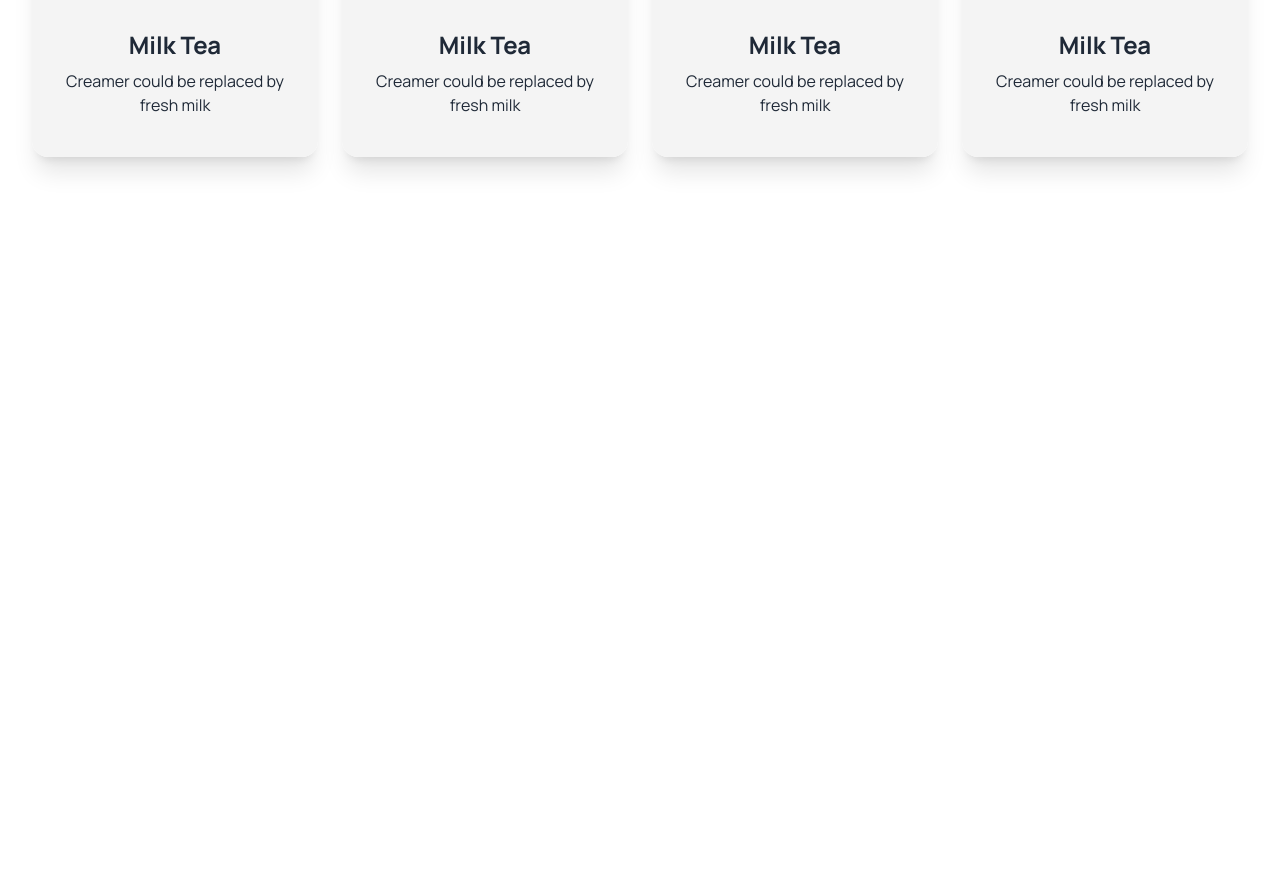
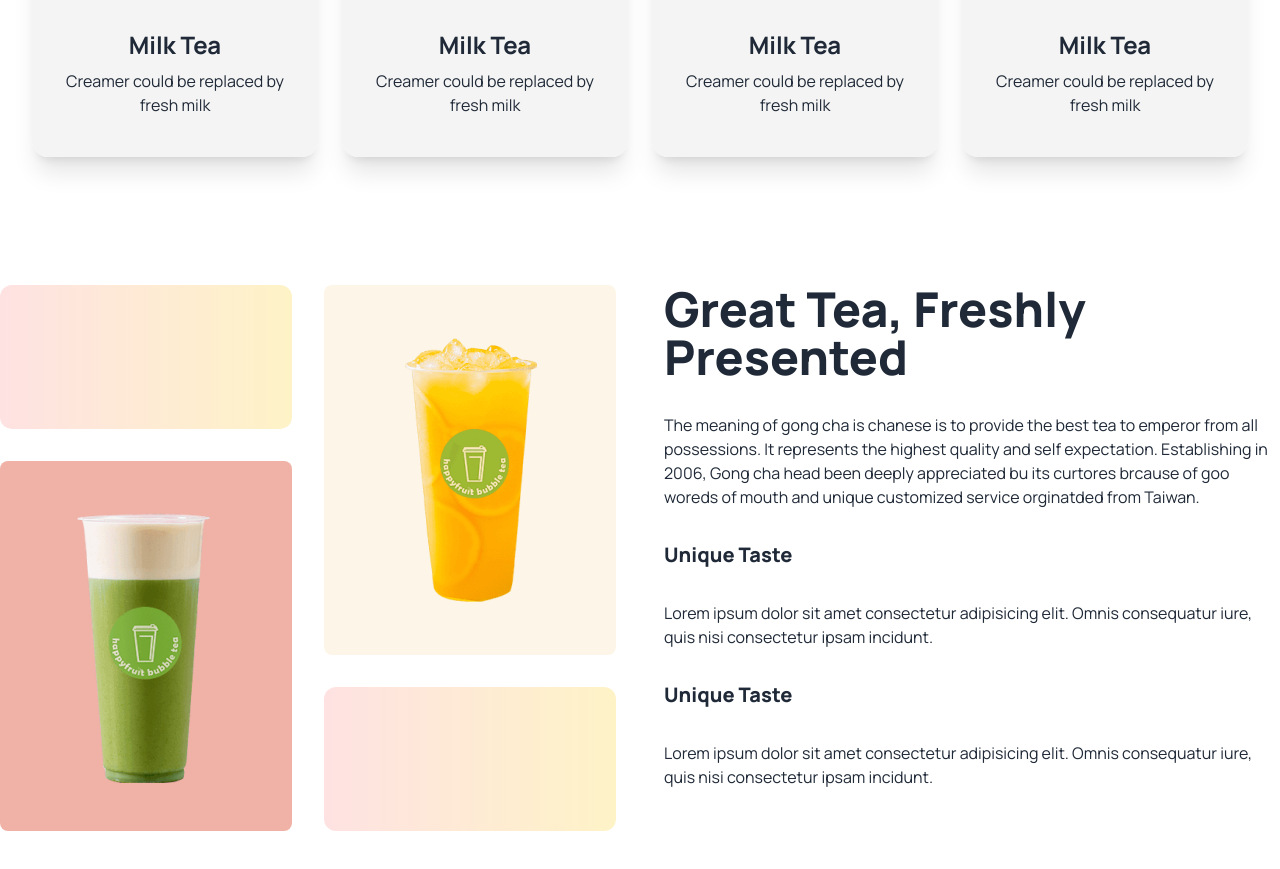
Before and after one commit to mehed66/Tea-house, a plain HTML site: page index.html in a window 1280 px wide. Shown: the part 844-1713 px from the top of the page. Before the commit the page ends 1129 px from the top, so only its background shows below. Drawn offline with nearby package versions, Linux system fonts and the light colour scheme; a web font is replaced by a local one.

Commit message:
great tea

```diff
--- a/index.html
+++ b/index.html
@@ -113,7 +113,32 @@ integrity="sha512-Kc323vGBEqzTmouAECnVceyQqyqdsSiqLQISBL29aUW4U/M7pSPA/gEUZQqv1c
 
           </div>
     </section>
+<!--great tea fresh tea section -2-->
+    <section class="my-24 flex flex-col gap-12 lg:flex-row">
+        <div class="grid gap-8 grid-cols-1 md:grid-cols-2 flex-1">
+            <div class="rounded-xl h-36 bg-gradient-to-r from-red-100 to-amber-100"></div>
+            <div class="row-span-2 bg-[#E6A6231A] rounded-lg px-8 py-12 flex justify-center items-center">
+              <img src="images/fresh-1.png" alt=""></div>
+              <div class="row-span-2 bg-[#E5776391] rounded-lg px-8 py-12 flex justify-center items-center">
+                <img src="images/fresh-2.png" alt=""></div>
+              <div class="rounded-xl h-36 bg-gradient-to-r from-red-100 to-amber-100"></div>
+            </div>
+        <div class="space-y-8 flex-1">
+          <h3 class="text-5xl font-extrabold">Great Tea, Freshly <br> Presented</h3>
+          <p>The meaning of gong cha is chanese is to provide the best tea to emperor from all
+             possessions. It represents the highest quality and self expectation. Establishing in 2006, Gong cha head
+            been deeply appreciated bu its curtores brcause of goo woreds of mouth and unique customized service
+            orginatded from Taiwan.
+          </p>
+          <h4 class="text-xl font-extrabold">Unique Taste</h4>
+          <p>Lorem ipsum dolor sit amet consectetur adipisicing elit. Omnis consequatur iure,
+            quis nisi consectetur ipsam incidunt.</p>
 
+          <h4 class="text-xl font-extrabold">Unique Taste</h4>
+          <p>Lorem ipsum dolor sit amet consectetur adipisicing elit. Omnis consequatur iure,
+            quis nisi consectetur ipsam incidunt.</p>
+        </div>
+    </section>
   </main>
 </body>
 </html>
```
